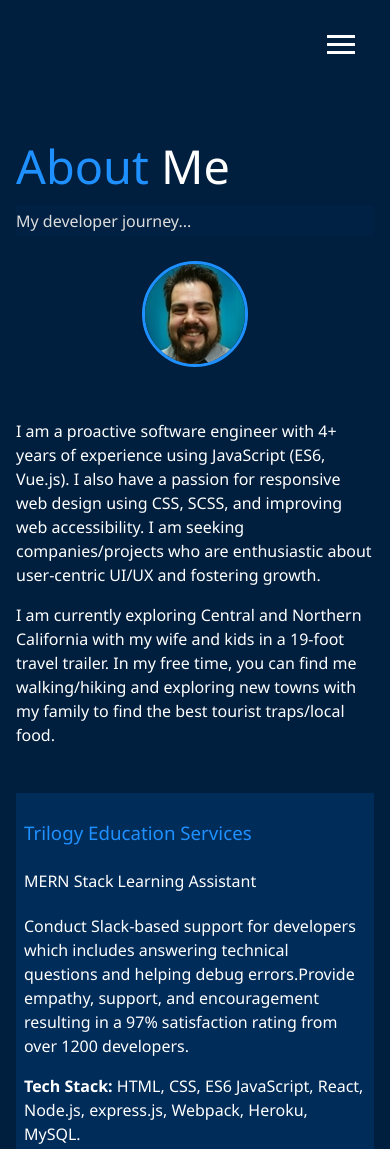
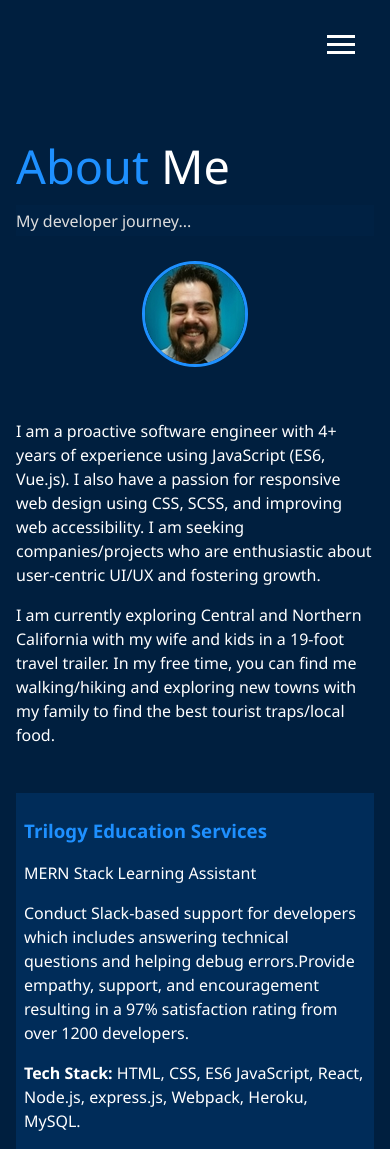
Before and after one commit to abuna1985/dev-portfolio, a website: page dist/about.html in a window 390 px wide. Shown: the top 1149 px of the page. Drawn offline with nearby package versions, Linux system fonts and the light colour scheme; files that its build step writes are made by us from their sources.

Commit message:
Update SCSS stylings

```diff
--- a/scss/_mobile.scss
+++ b/scss/_mobile.scss
@@ -65,7 +65,8 @@
     display: flex;
     justify-content: flex-end;
     list-style: none;
-    padding: .25rem;
+    margin: 1rem;
+    width: 100%;
 
     &__item {
       padding-right: 25px;
--- a/scss/main.scss
+++ b/scss/main.scss
@@ -71,7 +71,7 @@ body {
   &--contact,
   &--work {
     .main__title {
-      margin-top: 10vh;
+      margin-top: 5vh;
     }
   }
 
@@ -199,15 +199,20 @@ body {
     background: lighten($primary-color, 5);
     padding: 0.5rem;
     border-bottom: 5px solid $secondary-color;
-    margin-top: 5vh;
+    margin-top: 1rem;
 
     &__title {
       color: $secondary-color;
-      font-weight: 400;
+      font-weight: 600;
     }
 
     &__subtitle {
-      font-weight: 400;
+      font-weight: 500;
+    }
+
+    &__title,
+    &__subtitle {
+      margin: 1rem 0;
     }
 
     &.job--1 {
```
